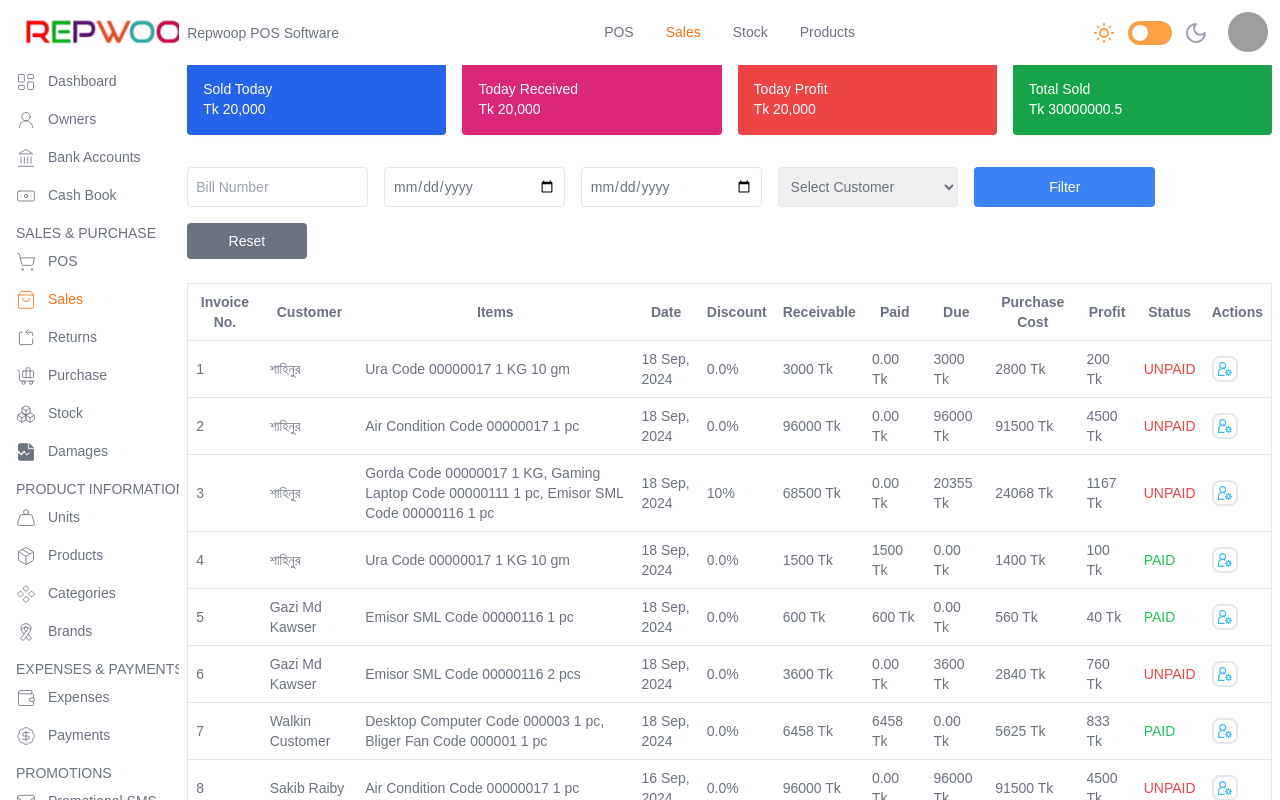
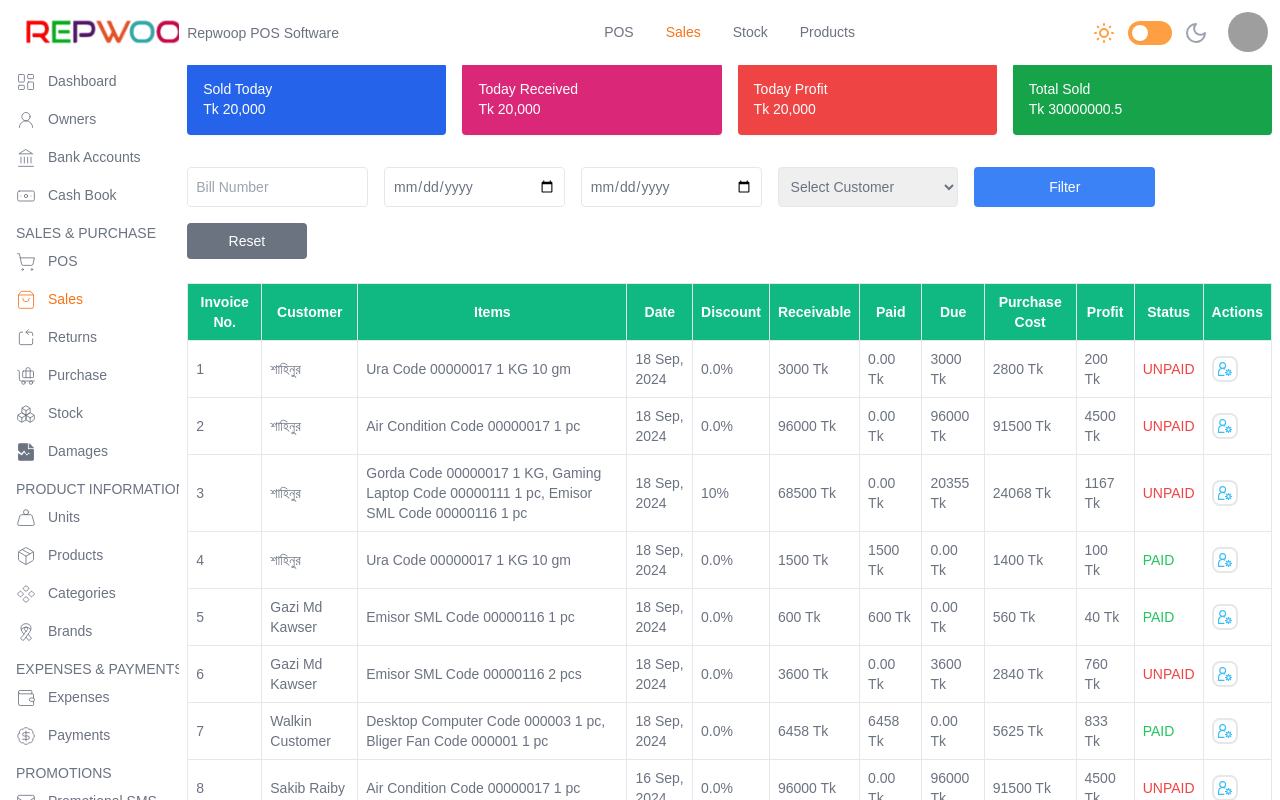
Before and after one commit to md-asif-iqbal/RepWoop-POS-system, a Next.js app: page /Sales in a window 1280 px wide. Built offline with nearby package versions, Linux system fonts and the light colour scheme; grey boxes are pictures that could not be loaded.

Commit message:
modify the table thead color

```diff
--- a/app/Sales/page.jsx
+++ b/app/Sales/page.jsx
@@ -207,40 +207,40 @@ export default function page() {
 
       {/* Sales Table */}
       <div className="overflow-x-auto">
-        <table className="table-auto w-full ">
+        <table className="table-auto w-full border-collapse border">
           <thead className="border">
-            <tr>
-              <th className="p-2">Invoice No.</th>
-              <th className="p-2">Customer</th>
-              <th className="p-2">Items</th>
-              <th className="p-2">Date</th>
-              <th className="p-2">Discount</th>
-              <th className="p-2">Receivable</th>
-              <th className="p-2">Paid</th>
-              <th className="p-2">Due</th>
-              <th className="p-2">Purchase Cost</th>
-              <th className="p-2">Profit</th>
-              <th className="p-2">Status</th>
-              <th className="p-2">Actions</th>
+            <tr className='bg-emerald-500 text-white'>
+              <th className="p-2 border">Invoice No.</th>
+              <th className="p-2 border">Customer</th>
+              <th className="p-2 border">Items</th>
+              <th className="p-2 border">Date</th>
+              <th className="p-2 border">Discount</th>
+              <th className="p-2 border">Receivable</th>
+              <th className="p-2 border">Paid</th>
+              <th className="p-2 border">Due</th>
+              <th className="p-2 border">Purchase Cost</th>
+              <th className="p-2 border">Profit</th>
+              <th className="p-2 border">Status</th>
+              <th className="p-2 border">Actions</th>
             </tr>
           </thead>
           <tbody className='border'>
             {salesData.map((sale) => (
               <tr key={sale.invoiceNo} className="border">
-                <td className="p-2">{sale.invoiceNo}</td>
-                <td className="p-2">{sale.customer}</td>
-                <td className="p-2">{sale.items}</td>
-                <td className="p-2">{sale.date}</td>
-                <td className="p-2">{sale.discount}</td>
-                <td className="p-2">{sale.receivable}</td>
-                <td className="p-2">{sale.paid}</td>
-                <td className="p-2">{sale.due}</td>
-                <td className="p-2">{sale.purchaseCost}</td>
-                <td className="p-2">{sale.profit}</td>
-                <td className={`p-2 ${sale.status === "PAID" ? "text-green-500" : "text-red-500"}`}>
+                <td className="p-2 border">{sale.invoiceNo}</td>
+                <td className="p-2 border">{sale.customer}</td>
+                <td className="p-2 border">{sale.items}</td>
+                <td className="p-2 border">{sale.date}</td>
+                <td className="p-2 border">{sale.discount}</td>
+                <td className="p-2 border">{sale.receivable}</td>
+                <td className="p-2 border">{sale.paid}</td>
+                <td className="p-2 border">{sale.due}</td>
+                <td className="p-2 border">{sale.purchaseCost}</td>
+                <td className="p-2 border">{sale.profit}</td>
+                <td className={`p-2 border ${sale.status === "PAID" ? "text-green-500" : "text-red-500"}`}>
                   {sale.status}
                 </td>
-                <td className="p-2">
+                <td className="p-2 border">
                   {/* Action buttons */}
                   <div className="relative">
                     <button
```
